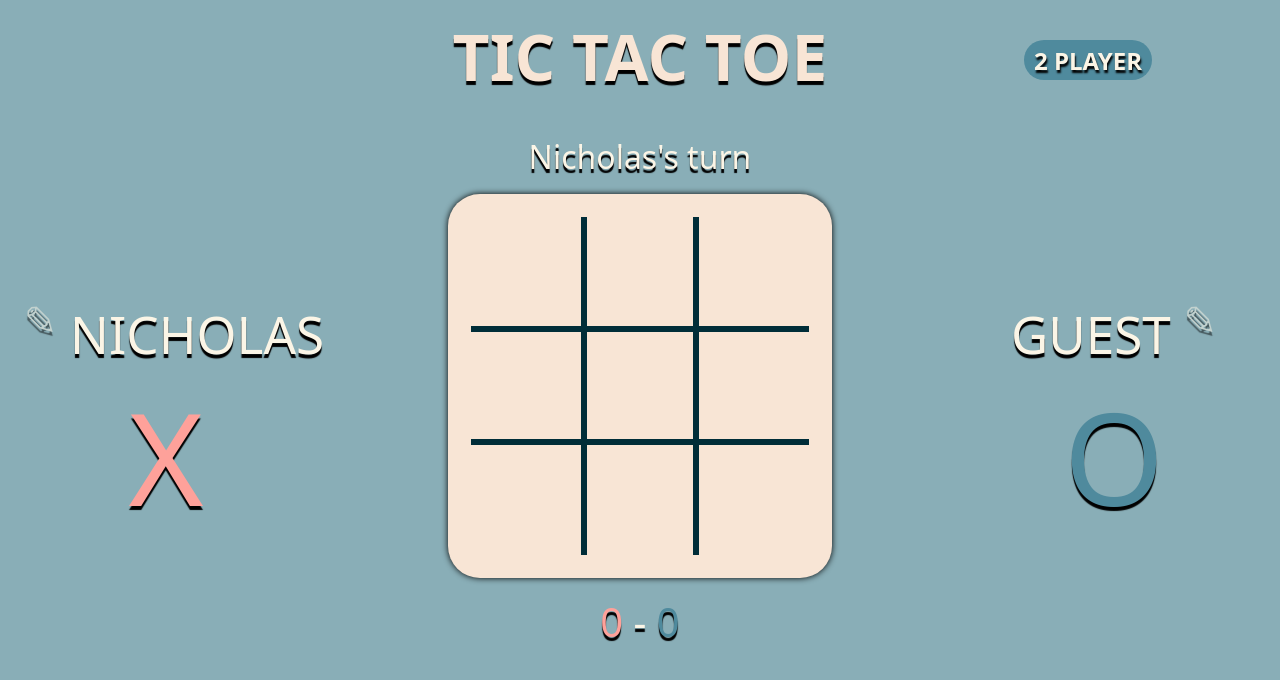
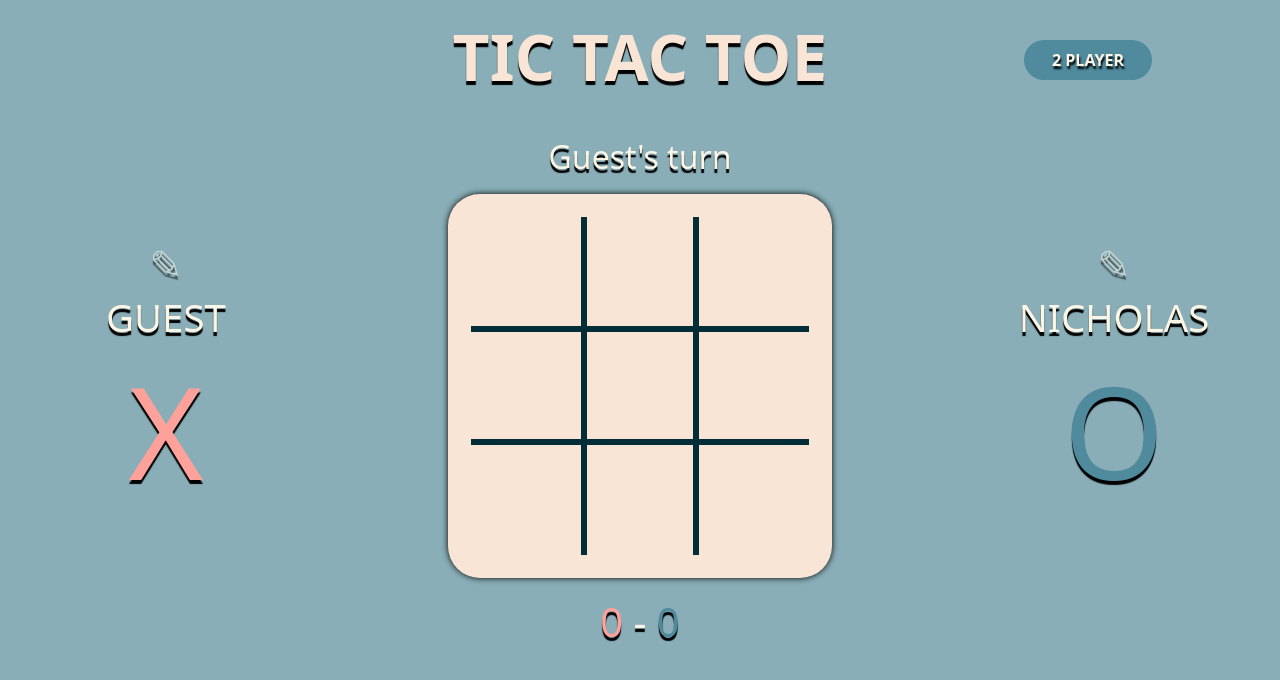
Before and after one commit to Nichorito/Tic-Tac-Toe, a plain HTML site: page index.html in a window 1280 px wide. Drawn offline with Linux system fonts and the light colour scheme; a web font is replaced by a local one.

Commit message:
Style Changes

```diff
--- a/index.html
+++ b/index.html
@@ -20,9 +20,10 @@
     </header>
     <main id="main">
         <div id="main-left">
+            <div id="edit-player1-name">✎</div>
             <div class="name-container">
-                <div id="edit-player1-name">✎</div>
-                <input type="text" id="player1-input" style="display: none;" value="Nicholas">
+
+                <input type="text" id="player1-input" style="display: none;" value="Guest">
                 <div class="player-name" id="player-1">PLAYER 1</div>
 
             </div>
@@ -50,10 +51,11 @@
             <div id="score-container"><span id="player1-score">0</span> - <span id="player2-score">0</span></div>
         </div>
         <div id="main-right">
+            <div id="edit-player2-name"> ✎</div>
             <div class="name-container">
                 <div class="player-name" id="player-2">PLAYER 2</div>
                 <input type="text" id="player2-input" style="display: none;" value="Guest">
-                <div id="edit-player2-name"> ✎</div>
+
             </div>
             <div id="player2-mark" class="mark">O</div>
         </div>
--- a/script.js
+++ b/script.js
@@ -87,7 +87,7 @@ function Cell() {
 ** It also determines when the game is over and increments winning players score
 */
 
-function GameController(playerOneName = "Nicholas", playerTwoName = "Guest") {
+function GameController(playerOneName = "Guest", playerTwoName = "Nicholas") {
 
     //Create the board and screen
     const board = Gameboard();
--- a/styles.css
+++ b/styles.css
@@ -1,5 +1,6 @@
 * {
     box-sizing: border-box;
+    overflow-x: hidden;
 }
 
 :root {
@@ -42,7 +43,8 @@ h1 {
     top: 5%; right: 10%;
     width: 10%;
     height: 5%;
-    font-size: 1.5rem;
+    padding: 0px;
+    font-size: 100%;
     font-weight: bolder;
     border-radius: 25px;
     box-shadow: none;
@@ -83,8 +85,7 @@ h1 {
 }
 
 .player-name {
-    height: 20vh;
-    font-size: min(4rem, 4vw);
+    font-size: min(4rem, 3vw);
     display: flex;
     flex-direction: column;
     justify-content: end;
@@ -116,12 +117,8 @@ h1 {
 #edit-player1-name {
     display: flex;
     bottom: 0px;
-    left: -50px;
     flex-direction: column;
     justify-content: end;
-    padding-bottom: max(1.4rem, 1vh);
-    padding-right: min(20px, 1vw);
-    padding-left: max(1rem, 5px);
     font-size: min(2.5rem, 4.5vw);
     opacity: 50%;
     cursor: pointer;
@@ -134,8 +131,6 @@ h1 {
     right: -50px;
     flex-direction: column;
     justify-content: end;
-    padding-bottom: max(1.4rem, 1vh);
-    padding-left: min(20px, 1vw);
     font-size: min(2.5rem, 4.5vw);
     opacity: 50%;
 }
```
